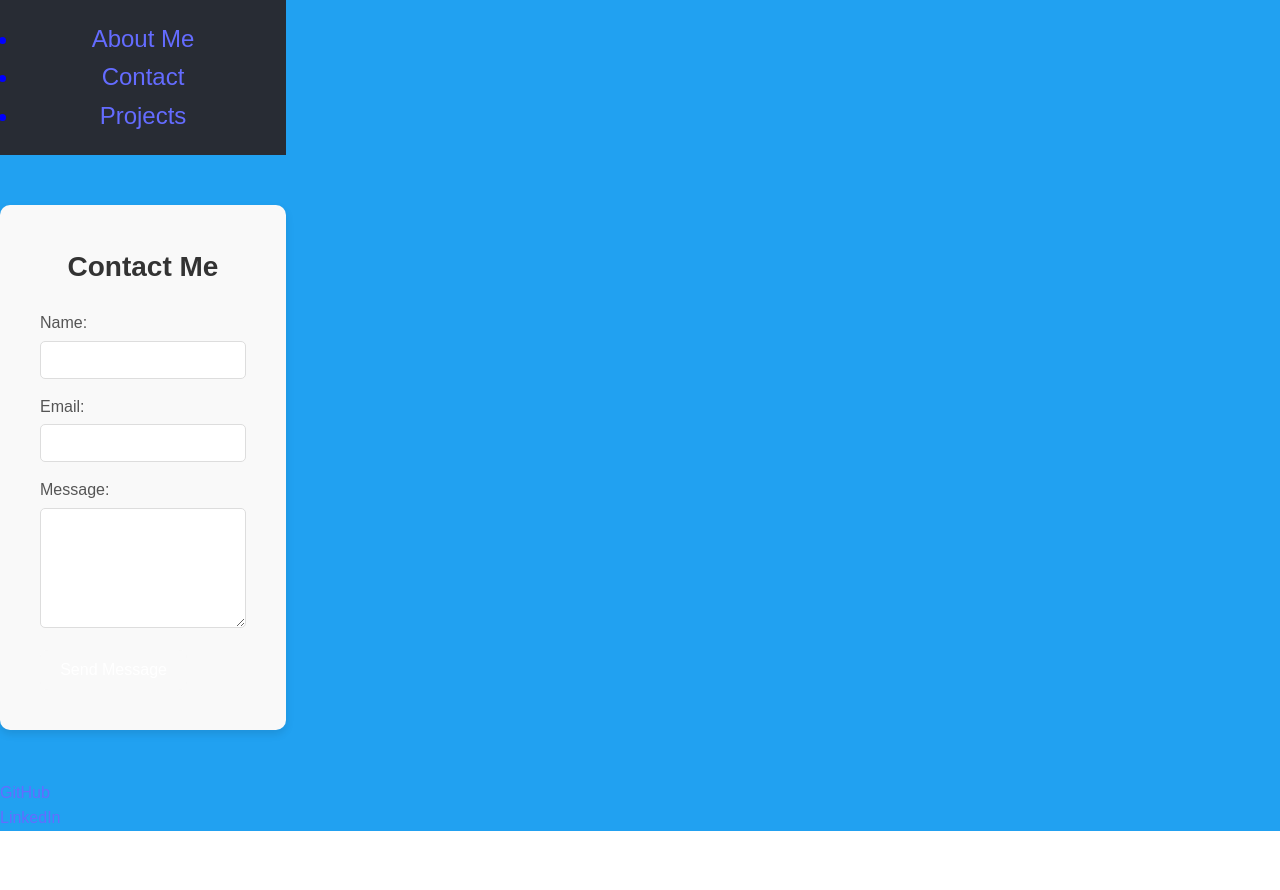
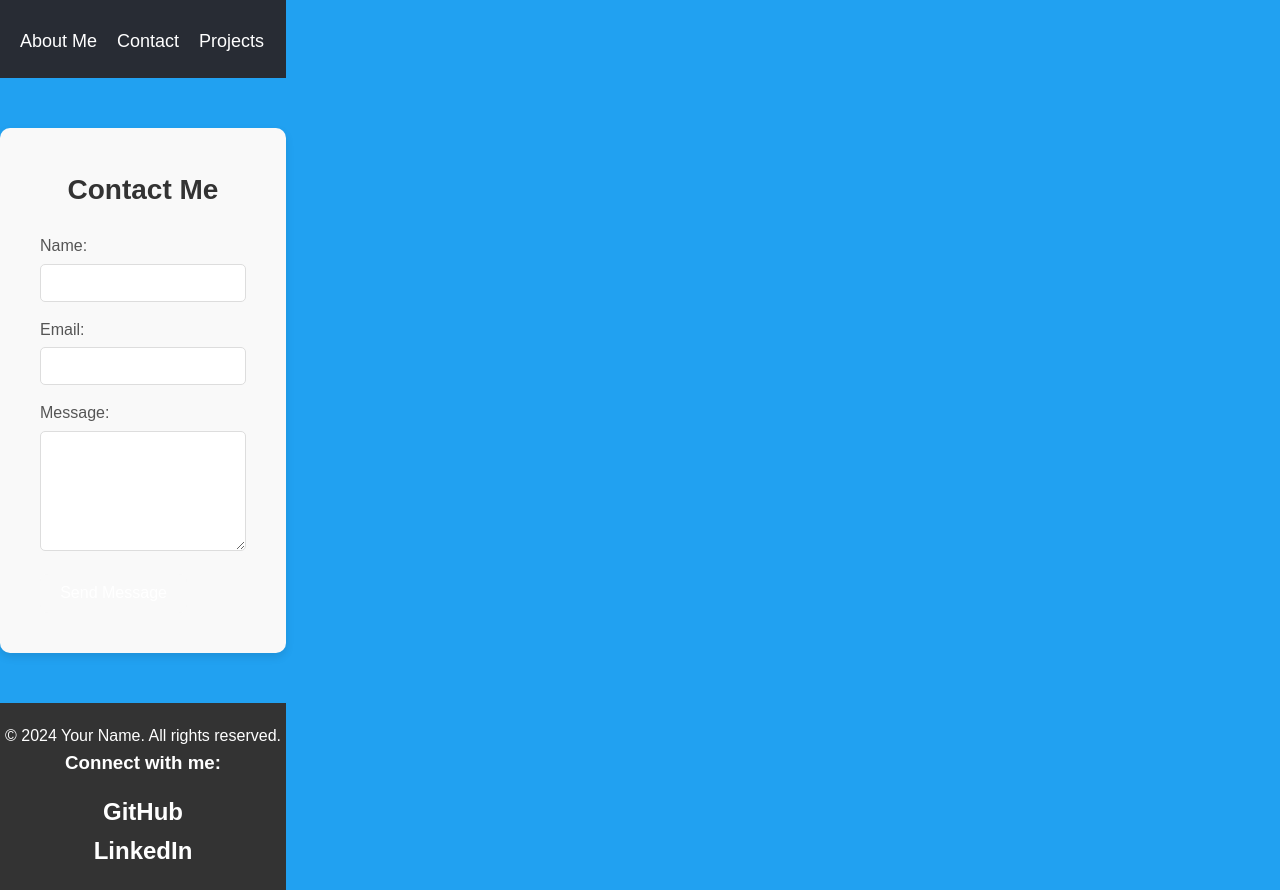
Before and after one commit to sabrinothman6495/Portfolio, a React (Vite) app in the folder Student-Portfolio/: page /contact in a window 1280 px wide. Before the commit the page ends 831 px from the top, so only its background shows below. Built offline with nearby package versions, Linux system fonts and the light colour scheme.

Commit message:
CSS updates

```diff
--- a/Student-Portfolio/src/App.jsx
+++ b/Student-Portfolio/src/App.jsx
@@ -12,14 +12,13 @@ function App() {
   return (
     <Router>
       <div>
-        <Header/>
-        <main>
+        <Header className = "App-header"/>
           <Routes>
             <Route path="/AboutMe" element={<AboutMe />} />
             <Route path="/contact" element={<Contact />} />
 
           </Routes>
-        </main>
+
         <Footer/>
       </div>
     </Router>
--- /dev/null
+++ b/Student-Portfolio/src/components/Footer.css
@@ -0,0 +1,47 @@
+/* Basic Footer Styling */
+footer {
+    background-color: #333; /* Dark background */
+    color: white; /* White text */
+    text-align: center; /* Center text */
+    padding: 20px 0;
+    position: relative;
+    bottom: 0;
+    width: 100%;
+}
+
+/* Footer Links */
+footer a {
+    color: #ffffff; /* White link color */
+    text-decoration: none; /* Remove underline */
+    margin: 0 10px; /* Space between links */
+    font-weight: bold; /* Bold text */
+}
+
+footer a:hover {
+    color: #ff6347; /* Link hover color (tomato) */
+    text-decoration: underline; /* Add underline on hover */
+}
+
+/* Footer Social Icons */
+.footer-icons {
+    margin-top: 15px; /* Space between text and icons */
+}
+
+.footer-icons a {
+    margin: 0 10px;
+    display: inline-block;
+    color: white;
+    font-size: 24px; /* Adjust size based on preference */
+    transition: color 0.3s ease;
+}
+
+.footer-icons a:hover {
+    color: #ff6347; /* Hover color for icons */
+}
+
+/* Responsive Footer */
+@media (max-width: 768px) {
+    footer {
+        font-size: 14px; /* Smaller text for mobile */
+    }
+}
--- a/Student-Portfolio/src/components/Footer.jsx
+++ b/Student-Portfolio/src/components/Footer.jsx
@@ -1,9 +1,12 @@
 import React from 'react';
+import './Footer.css';
 
 function Footer() {
   return (
-    <footer>
-      <ul>
+    <footer id = "footer">
+    <p>&copy; 2024 Your Name. All rights reserved.</p>
+        <h3>Connect with me:</h3>
+      <ul class="footer-icons">
         <li><a href="https://github.com/sabrinothman6495">GitHub</a></li>
         <li><a href="https://linkedin.com/in/sabrin-othman-344219207">LinkedIn</a></li>
       </ul>
--- a/Student-Portfolio/src/components/Header.jsx
+++ b/Student-Portfolio/src/components/Header.jsx
@@ -1,5 +1,6 @@
 import React from 'react';
 import { Link } from 'react-router-dom';
+import './Header.css';
 
 function Header() {
   return (
--- a/Student-Portfolio/src/components/header.css
+++ b/Student-Portfolio/src/components/header.css
@@ -1,8 +1,10 @@
-nav {
-    display: flex;
-    justify-content: center;
-    align-items: center;
+header {
     background-color: #282c34;
+    padding: 20px;
+    color: blue;
+    text-align: center;
+    font-size: 24px;
+
   }
 
   .nav-links {
```
